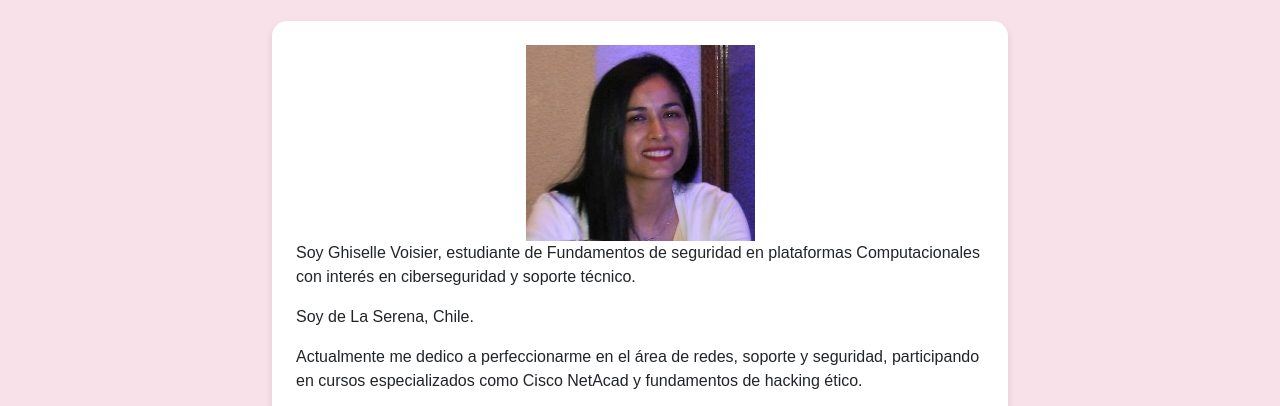
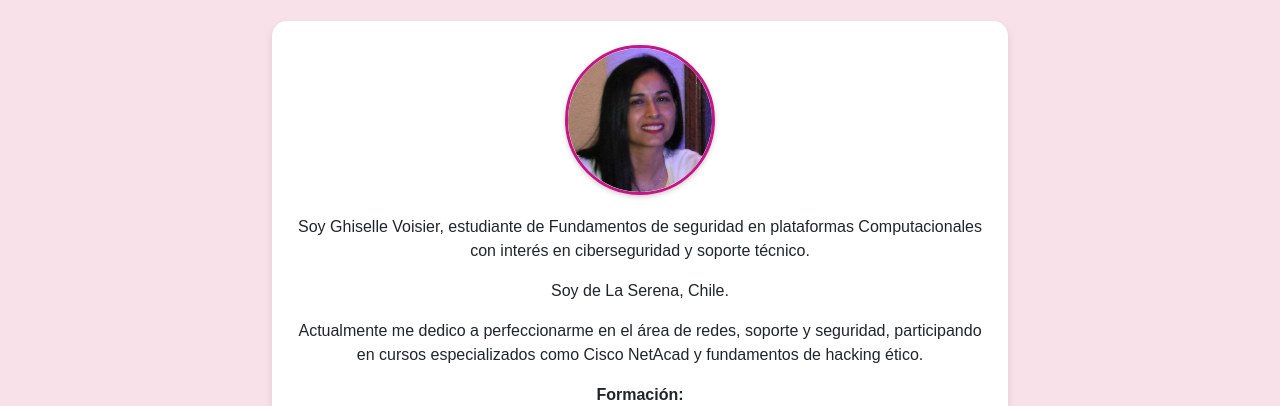
Before and after one commit to Ghise01/ghise01.github.io, a plain HTML site: page index.html in a window 1280 px wide. Shown: the part 383-789 px from the top of the page. Drawn offline with nearby package versions, Linux system fonts and the light colour scheme; a web font is replaced by a local one.

Commit message:
Update index.html

```diff
--- a/index.html
+++ b/index.html
@@ -1,4 +1,3 @@
-
 <!DOCTYPE html>
 <html lang="es">
 <head>
@@ -63,6 +62,19 @@
             text-align: center;
             color: #4B0082;
         }
+        .profile-img {
+            width: 150px;
+            height: 150px;
+            object-fit: cover;
+            border-radius: 50%;
+            border: 3px solid #C71585; /* Medium violet red border */
+            box-shadow: 0 2px 5px rgba(0, 0, 0, 0.2); /* Soft shadow for depth */
+            margin-bottom: 20px;
+            transition: transform 0.3s ease-in-out;
+        }
+        .profile-img:hover {
+            transform: scale(1.05); /* Slight zoom on hover for interactivity */
+        }
     </style>
 </head>
 <body>
@@ -109,12 +121,12 @@
             <h2 class="text-center mb-4">Sobre mí</h2>
             <div class="row">
                 <div class="col-md-8 mx-auto">
-                    <div class="card p-4">
+                    <div class="card p-4 text-center">
                         <img src="images/fotoperfil.jpg" alt="Foto de Ghiselle Voisier" class="profile-img mx-auto">
-                        <p>Soy Ghiselle Voisier, estudiante de Fundamentos de seguridad en plataformas Computacionales con interés en ciberseguridad y soporte técnico. </p>
-                        <p>Soy de La Serena, Chile. </p>
-                        <p>Actualmente me dedico a perfeccionarme en el área de redes, soporte y seguridad, participando en cursos especializados como Cisco NetAcad y fundamentos de hacking ético. </p>
-                        <p><strong>Formación:</strong> </p>
+                        <p>Soy Ghiselle Voisier, estudiante de Fundamentos de seguridad en plataformas Computacionales con interés en ciberseguridad y soporte técnico.</p>
+                        <p>Soy de La Serena, Chile.</p>
+                        <p>Actualmente me dedico a perfeccionarme en el área de redes, soporte y seguridad, participando en cursos especializados como Cisco NetAcad y fundamentos de hacking ético.</p>
+                        <p><strong>Formación:</strong></p>
                         <p>He realizado cursos en plataformas reconocidas (Cisco Networking Academy, Desafío Latam), enfocados en redes, sistemas operativos Linux y fundamentos de seguridad.</p>
                     </div>
                 </div>
@@ -169,7 +181,7 @@
             <div class="row">
                 <div class="col-md-8 mx-auto">
                     <div class="card p-4">
-                        <h3> VPC – EC2 – RDS en AWS</h3>
+                        <h3>VPC – EC2 – RDS en AWS</h3>
                         <p>Implementación de una arquitectura en la nube con:</p>
                         <ul>
                             <li>VPC con subredes públicas y privadas</li>
@@ -191,9 +203,9 @@
             <div class="row">
                 <div class="col-md-8 mx-auto">
                     <div class="card p-4 text-center">
-                     <p><i class="bi bi-envelope me-2"></i>Email: ghiselle.voisier@gmail.com</p>
-                        <p><i class="bi bi-github me-2"></i>GitHub: <a href="https://github.com/Ghise01" target="_blank">Ghiselle</a></p>
-                      <p><i class="bi bi-linkedin me-2"></i>LinkedIn: <a href="https://www.linkedin.com/in/ghiselle-voisier-15ba5033" target="_blank">ghiselle-voisier</a></p>
+                        <p><i class="bi bi-envelope me-2"></i>Email: <a href="mailto:ghiselle.voisier@gmail.com">ghiselle.voisier@gmail.com</a></p>
+                        <p><i class="bi bi-github me-2"></i>GitHub: <a href="https://github.com/Ghise01" target="_blank">Ghise01</a></p>
+                        <p><i class="bi bi-linkedin me-2"></i>LinkedIn: <a href="https://www.linkedin.com/in/ghiselle-voisier-15ba5033" target="_blank">ghiselle-voisier</a></p>
                     </div>
                 </div>
             </div>
@@ -208,7 +220,7 @@
     </footer>
 
     <!-- Bootstrap JS and Popper.js -->
-    <script data-cfasync="false" src="/cdn-cgi/scripts/5c5dd728/cloudflare-static/email-decode.min.js"></script><script src="https://cdn.jsdelivr.net/npm/@popperjs/core@2.11.8/dist/umd/popper.min.js"></script>
+    <script src="https://cdn.jsdelivr.net/npm/@popperjs/core@2.11.8/dist/umd/popper.min.js"></script>
     <script src="https://cdn.jsdelivr.net/npm/bootstrap@5.3.3/dist/js/bootstrap.min.js"></script>
 </body>
 </html>
```
